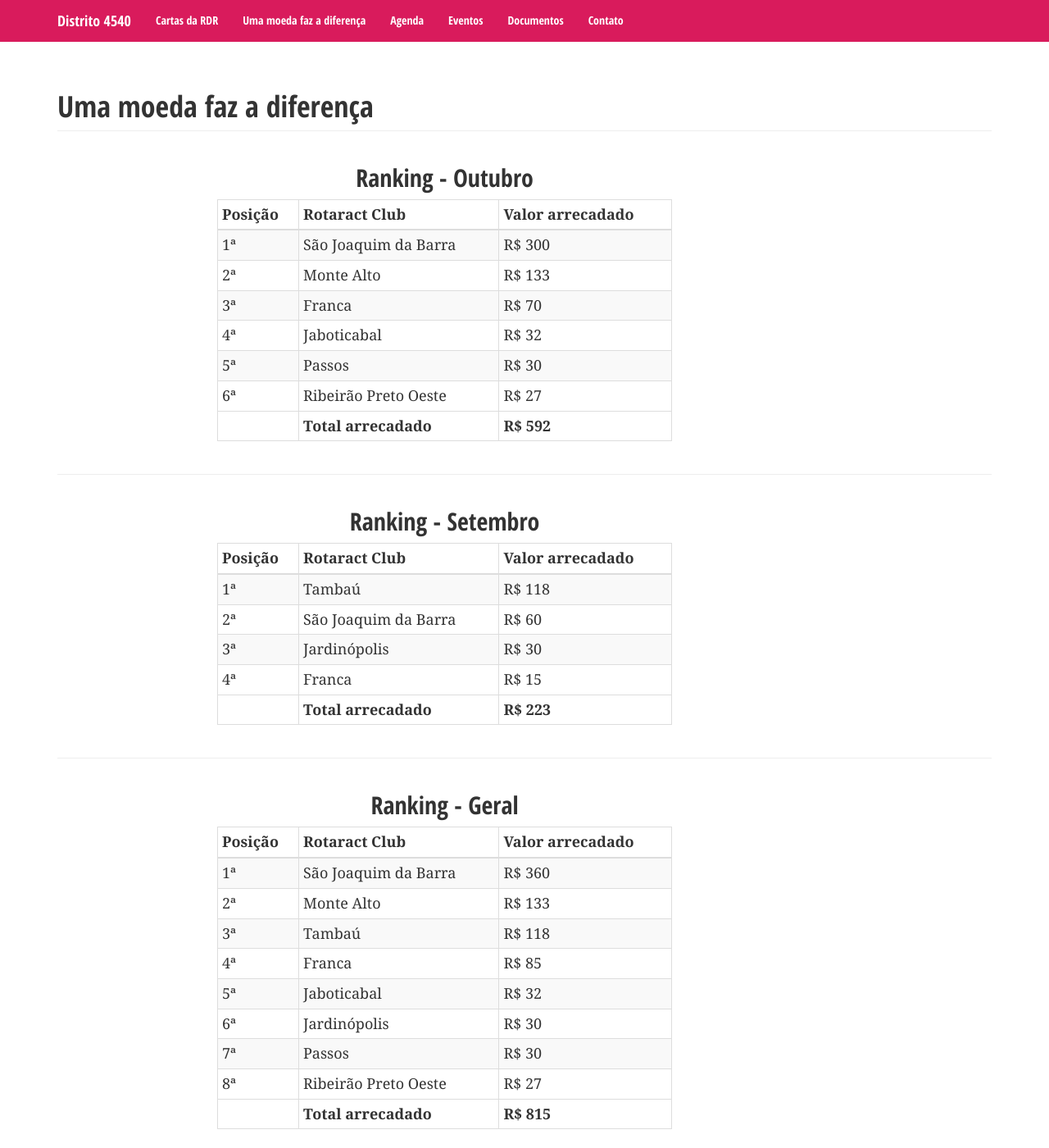
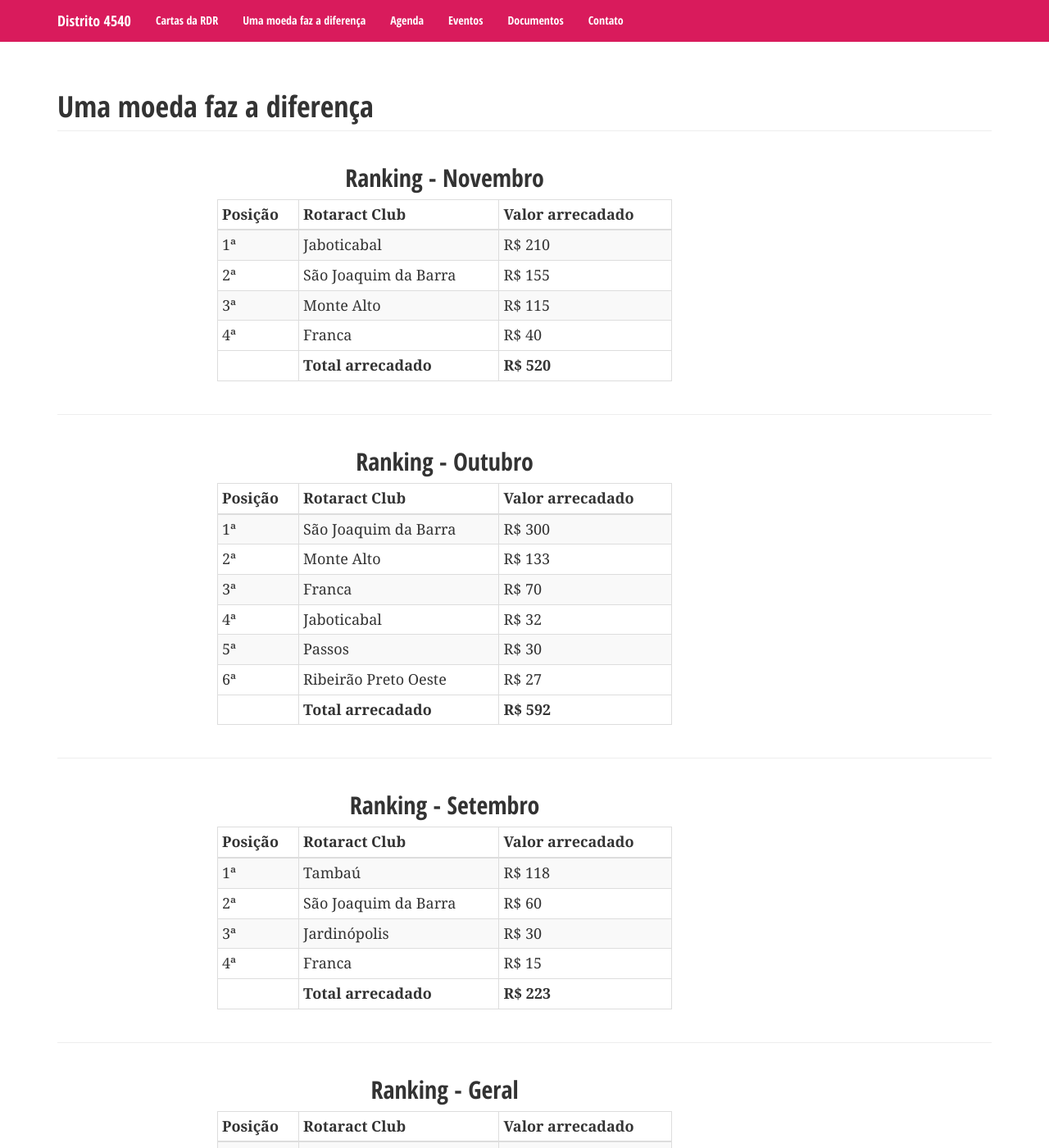
Before and after one commit to miguelkiri/rotaract, a Jekyll site: the page built from _pages/coin_project.html, in a window 1280 px wide and 1400 px high. Shown: the whole window at 82% size. Built offline with Jekyll 4.4.1, drawn with Linux system fonts in a browser that asks for light colours; nearby versions of some CDN libraries; some of the changed text lies outside the part shown.

Commit message:
Update coin project ranking withh november data

```diff
--- a/_data/coin_project.yaml
+++ b/_data/coin_project.yaml
@@ -1,3 +1,18 @@
+-
+    reference: Novembro
+    clubs:
+        -
+            name: Jaboticabal
+            value: 210
+        -
+            name: São Joaquim da Barra
+            value: 155
+        -
+            name: Monte Alto
+            value: 115
+        -
+            name: Franca
+            value: 40
 -
     reference: Outubro
     clubs:
@@ -39,19 +54,19 @@
     clubs:
         -
             name: São Joaquim da Barra
-            value: 360
+            value: 455
         -
             name: Monte Alto
-            value: 133
+            value: 248
+        -
+            name: Jaboticabal
+            value: 242
         -
             name: Tambaú
             value: 118
         -
             name: Franca
-            value: 85
-        -
-            name: Jaboticabal
-            value: 32
+            value: 110
         -
             name: Jardinópolis
             value: 30
```
